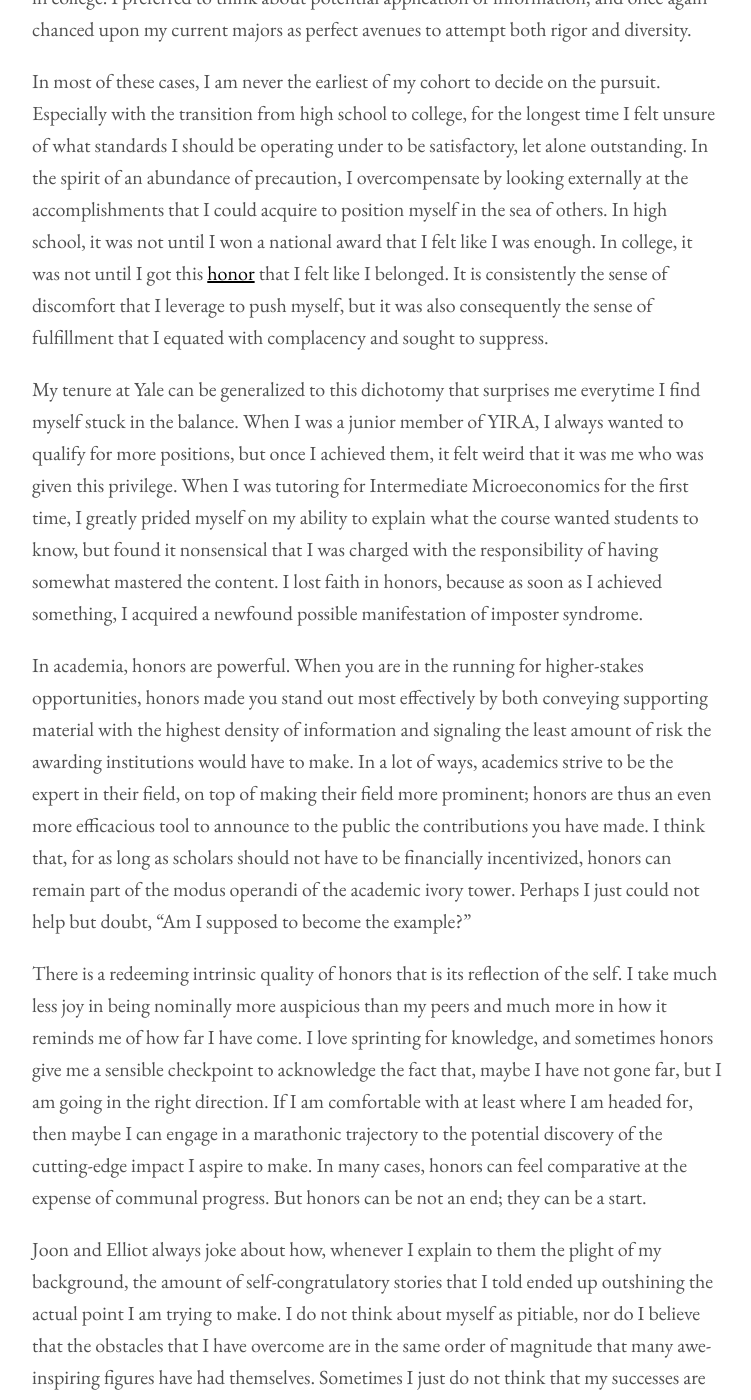
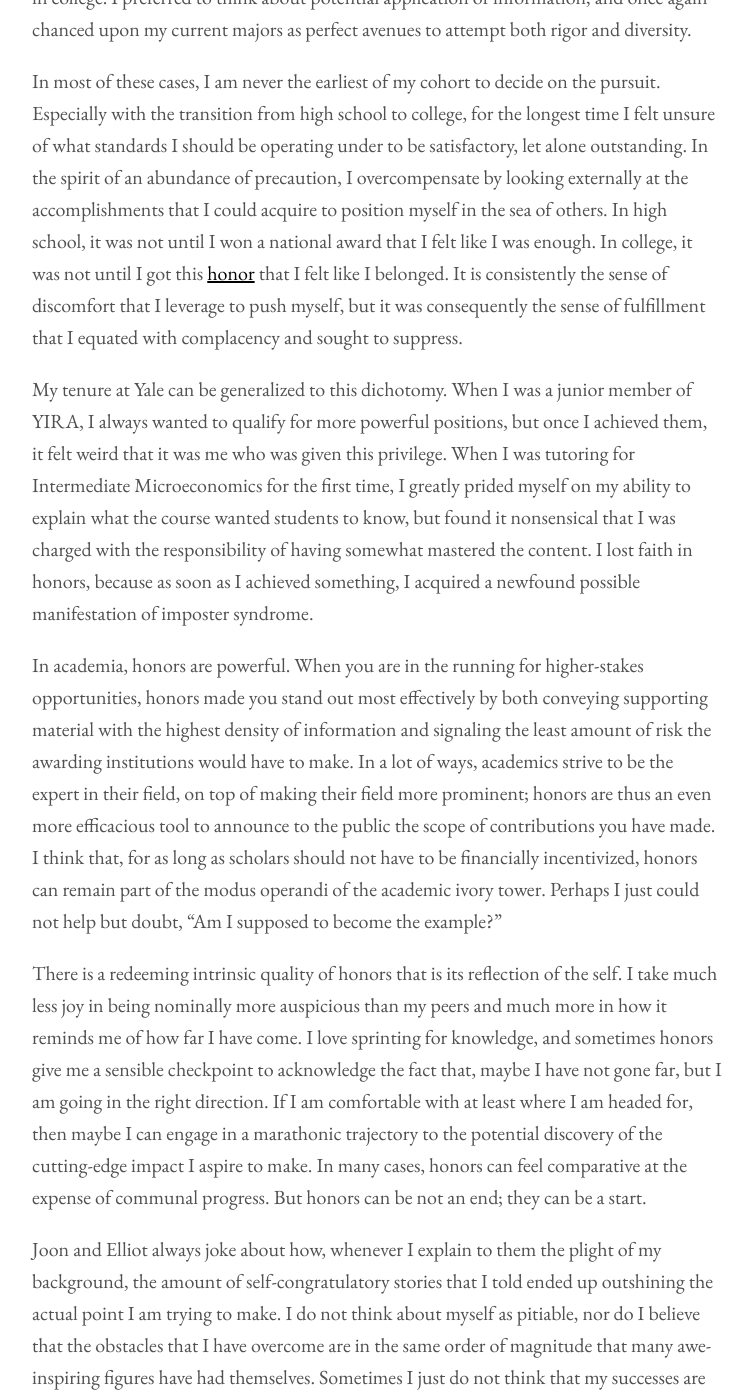
Before and after one commit to aidenva/aidenva.github.io, a Jekyll site: the page built from _posts/2022-04-19-on-honors.md, in a window 1280 px wide and 1400 px high, scrolled down 968 px. Shown: the whole window, without its empty margins (263-1014 px from the left). Built offline with Jekyll 4.4.1, drawn with Linux system fonts in a browser that asks for light colours; some of the changed text lies outside the part shown.

Commit message:
edit 220419

```diff
--- a/_posts/2022-04-19-on-honors.md
+++ b/_posts/2022-04-19-on-honors.md
@@ -13,14 +13,14 @@
 
 So far my academic strategems have worked out in my favor. My rapid uptake of the English language during 9th grade tided me over high school, wherein my opportune excursions in the Model UN world endowed me with a desire to study International Relations. Then I started to realize how much I enjoyed studying the SAT Subject Tests that involved the natural sciences, and lucked into the accelerated programs in Chemistry in college. I preferred to think about potential application of information, and once again chanced upon my current majors as perfect avenues to attempt both rigor and diversity.
 
-In most of these cases, I am never the earliest of my cohort to decide on the pursuit. Especially with the transition from high school to college, for the longest time I felt unsure of what standards I should be operating under to be satisfactory, let alone outstanding. In the spirit of an abundance of precaution, I overcompensate by looking externally at the accomplishments that I could acquire to position myself in the sea of others. In high school, it was not until I won a national award that I felt like I was enough. In college, it was not until I got this [honor](https://seas.yale.edu/news-events/news/tau-beta-pi-welcomes-its-newest-inductees) that I felt like I belonged. It is consistently the sense of discomfort that I leverage to push myself, but it was also consequently the sense of fulfillment that I equated with complacency and sought to suppress.
+In most of these cases, I am never the earliest of my cohort to decide on the pursuit. Especially with the transition from high school to college, for the longest time I felt unsure of what standards I should be operating under to be satisfactory, let alone outstanding. In the spirit of an abundance of precaution, I overcompensate by looking externally at the accomplishments that I could acquire to position myself in the sea of others. In high school, it was not until I won a national award that I felt like I was enough. In college, it was not until I got this [honor](https://seas.yale.edu/news-events/news/tau-beta-pi-welcomes-its-newest-inductees) that I felt like I belonged. It is consistently the sense of discomfort that I leverage to push myself, but it was consequently the sense of fulfillment that I equated with complacency and sought to suppress.
 
-My tenure at Yale can be generalized to this dichotomy that surprises me everytime I find myself stuck in the balance. When I was a junior member of YIRA, I always wanted to qualify for more positions, but once I achieved them, it felt weird that it was me who was given this privilege. When I was tutoring for Intermediate Microeconomics for the first time, I greatly prided myself on my ability to explain what the course wanted students to know, but found it nonsensical that I was charged with the responsibility of having somewhat mastered the content. I lost faith in honors, because as soon as I achieved something, I acquired a newfound possible manifestation of imposter syndrome.
+My tenure at Yale can be generalized to this dichotomy. When I was a junior member of YIRA, I always wanted to qualify for more powerful positions, but once I achieved them, it felt weird that it was me who was given this privilege. When I was tutoring for Intermediate Microeconomics for the first time, I greatly prided myself on my ability to explain what the course wanted students to know, but found it nonsensical that I was charged with the responsibility of having somewhat mastered the content. I lost faith in honors, because as soon as I achieved something, I acquired a newfound possible manifestation of imposter syndrome.
 
-In academia, honors are powerful. When you are in the running for higher-stakes opportunities, honors made you stand out most effectively by both conveying supporting material with the highest density of information and signaling the least amount of risk the awarding institutions would have to make. In a lot of ways, academics strive to be the expert in their field, on top of making their field more prominent; honors are thus an even more efficacious tool to announce to the public the contributions you have made. I think that, for as long as scholars should not have to be financially incentivized, honors can remain part of the modus operandi of the academic ivory tower. Perhaps I just could not help but doubt, "Am I supposed to become the example?"
+In academia, honors are powerful. When you are in the running for higher-stakes opportunities, honors made you stand out most effectively by both conveying supporting material with the highest density of information and signaling the least amount of risk the awarding institutions would have to make. In a lot of ways, academics strive to be the expert in their field, on top of making their field more prominent; honors are thus an even more efficacious tool to announce to the public the scope of contributions you have made. I think that, for as long as scholars should not have to be financially incentivized, honors can remain part of the modus operandi of the academic ivory tower. Perhaps I just could not help but doubt, "Am I supposed to become the example?"
 
 There is a redeeming intrinsic quality of honors that is its reflection of the self. I take much less joy in being nominally more auspicious than my peers and much more in how it reminds me of how far I have come. I love sprinting for knowledge, and sometimes honors give me a sensible checkpoint to acknowledge the fact that, maybe I have not gone far, but I am going in the right direction. If I am comfortable with at least where I am headed for, then maybe I can engage in a marathonic trajectory to the potential discovery of the cutting-edge impact I aspire to make. In many cases, honors can feel comparative at the expense of communal progress. But honors can be not an end; they can be a start.
 
 Joon and Elliot always joke about how, whenever I explain to them the plight of my background, the amount of self-congratulatory stories that I told ended up outshining the actual point I am trying to make. I do not think about myself as pitiable, nor do I believe that the obstacles that I have overcome are in the same order of magnitude that many awe-inspiring figures have had themselves. Sometimes I just do not think that my successes are actually that impressive, while my failures are way more pronounced. I elect to bear the burden of feeling underwhelming, as I believe my integrity is best maintained when I find myself lacking. Life is also worth living more that way, when my joy is fully internalized and my growth does not feel stunted.
 
-Today I will be formally awarded another [honor](https://pbk.yalecollege.yale.edu/members/senior-inductees) that, once again, I have always wanted to have but was perplexed when I actually obtain. I spoke to Elliot earlier about my confusion of how the process actually works, and without going into much detail we both became nonplussed by the reality of our times here on campus. "I mean I'll take it" has been my consistent reaction, but to say that I have grown to at least appreciate the honor, compared to my philosophical rejection of previous ones, is still a work in progress.
+Today I will be formally awarded another [honor](https://pbk.yalecollege.yale.edu/members/senior-inductees) that, once again, I have always wanted to have but was perplexed when I actually obtain. I spoke to Elliot earlier about my confusion of how the process actually works, and without going into much detail we both became nonplussed by the reality of our times here on campus. "I mean I'll take it" has been my reaction, but to say that I have grown to at least appreciate the honor, compared to my philosophical rejection of previous ones, is still a work in progress.
```
